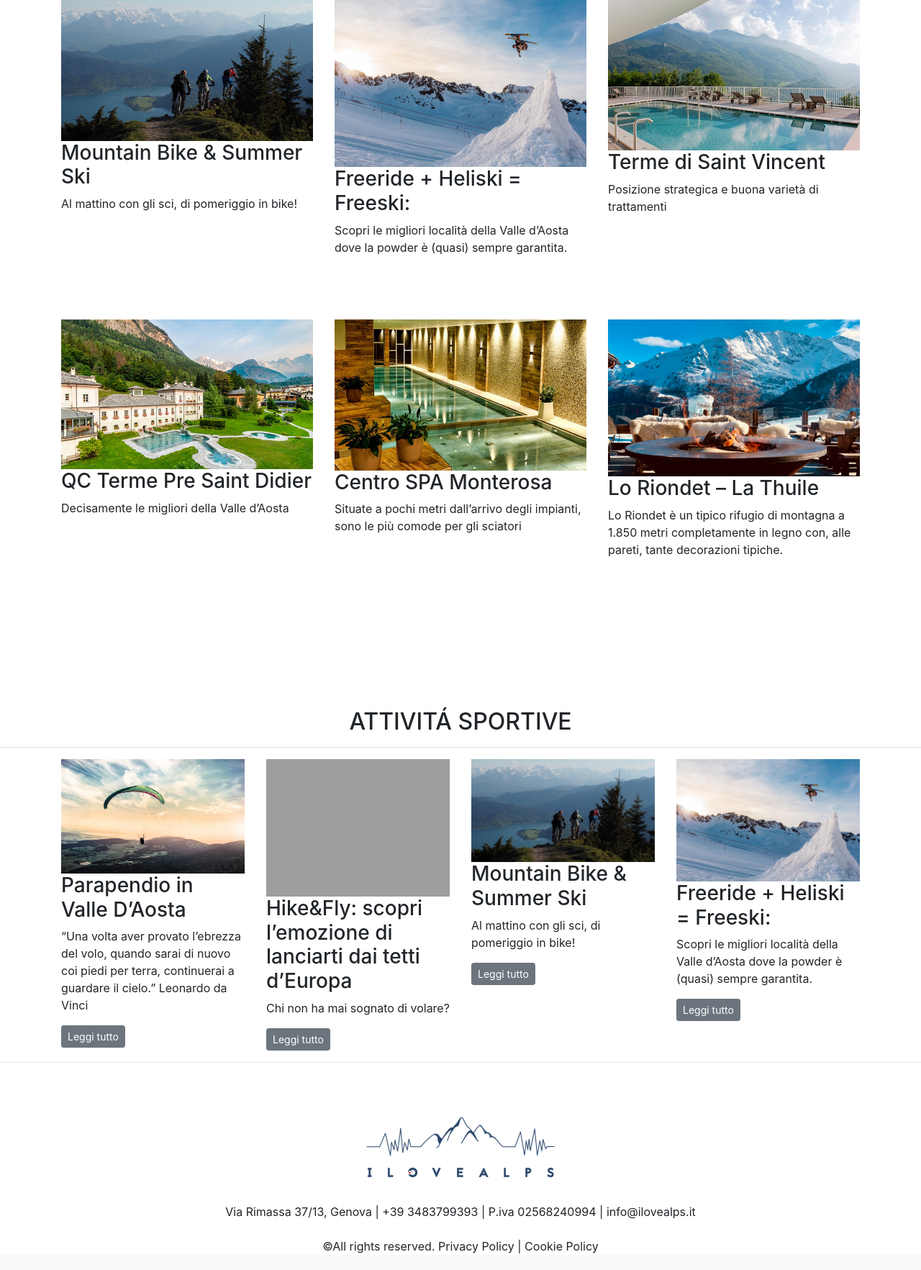
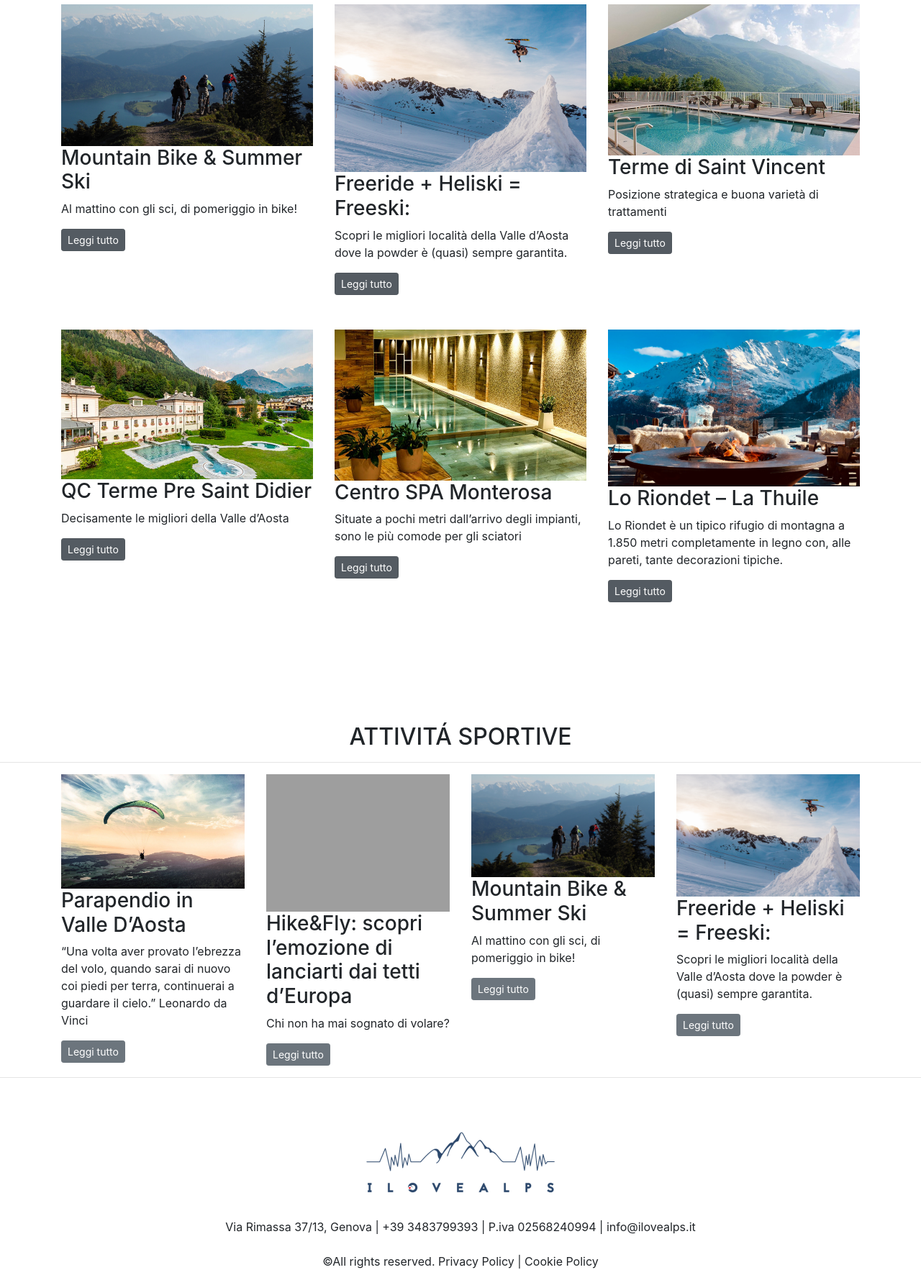
Before and after one commit to TiloGenova/alps, a Django app: page / in a window 1280 px wide. Shown: the part 2308-4073 px from the top of the page at 72% size. Before the commit the page ends 4050 px from the top, so only its background shows below. Run offline with Django 3.2, Linux system fonts and the light colour scheme; data comes from the database, SQL or seed files in the repository; grey boxes are pictures that could not be loaded.

Commit message:
Nav inline Nav bar toggler Leggi tutti buttons

```diff
--- a/alps/templates/alps/base.html
+++ b/alps/templates/alps/base.html
@@ -9,14 +9,19 @@
     <!-- Bootstrap CSS -->
     <link rel="stylesheet" href="https://cdn.jsdelivr.net/npm/bootstrap@4.5.3/dist/css/bootstrap.min.css"
           integrity="sha384-TX8t27EcRE3e/ihU7zmQxVncDAy5uIKz4rEkgIXeMed4M0jlfIDPvg6uqKI2xXr2" crossorigin="anonymous">
-
+    <script src="https://code.jquery.com/jquery-3.5.1.slim.min.js"
+            integrity="sha384-DfXdz2htPH0lsSSs5nCTpuj/zy4C+OGpamoFVy38MVBnE+IbbVYUew+OrCXaRkfj"
+            crossorigin="anonymous"></script>
+    <script src="https://cdn.jsdelivr.net/npm/bootstrap@4.5.3/dist/js/bootstrap.bundle.min.js"
+            integrity="sha384-ho+j7jyWK8fNQe+A12Hb8AhRq26LrZ/JpcUGGOn+Y7RsweNrtN/tE3MoK7ZeZDyx"
+            crossorigin="anonymous"></script>
     <title>Vacanze in Valle d'Aosta | una guida alle attività da svolgere in montagna</title>
     <link rel="shortcut icon" type="image/png" href="{% static 'alps/cropped-Logo-alps3-32x32.png' %}"/>
 </head>
 <body>
 
 
-<nav id="topNav" class="navbar sticky-top navbar-expand-lg navbar-light bg-light text-center">
+<nav id="topNav" class="navbar sticky-top navbar-expand-lg navbar-light bg-light ">
     <a class="navbar-brand" href="{% url 'alps:home' %}">
         <img src="{% static 'alps/logoc.png' %}" width="250 " height="80" class="d-inline-block align-top">
 
@@ -26,13 +31,14 @@
             <span class="navbar-toggler-icon"></span>
         </button>
 
+
         <div class="collapse navbar-collapse flex-row-reverse" id="navbarNavDropdown">
             <ul class="navbar-nav navbar-right ">
                 <div class="container">
-                    <li class="nav-item active">
+                    <li class="nav-item ">
                         <a class="nav-link" href="{% url 'alps:home' %}">I love Alps</a>
                     </li>
-                    <li class="nav-item active">
+                    <li class="nav-item ">
                         <a class="nav-link" href="{% url 'alps:sports' %}">Sport</a>
                     </li>
                     <li class="nav-item dropdown">
@@ -80,7 +86,23 @@
 </div>
 {{ contactall.city }}
 -->
-<div class="container text-center">
+
+
+
+<footer>
+    <div class="container-fluid footer text-center">
+
+        <img src="{% static 'alps/logo.png' %} ">
+        <br/>
+        <br/>
+        <a> Via Rimassa 37/13, Genova </a>|<a> +39 3483799393 </a>|<a> P.iva 02568240994 </a>|<a> info@ilovealps.it</a>
+        <br/>
+        <br/>
+        <a>©All rights reserved. Privacy Policy </a>|<a> Cookie Policy</a>
+    </div>
+</footer>
+
+<!--div class="container text-center">
 
     <img src="{% static 'alps/logo.png' %} ">
     <br/>
@@ -90,16 +112,8 @@
     <br/>
     <a>©All rights reserved. Privacy Policy </a>|<a> Cookie Policy</a>
 
-</div>
+</div-->
 
 
-
-<!-- Option 1: jQuery and Bootstrap Bundle (includes Popper) -->
-<script src="https://code.jquery.com/jquery-3.5.1.slim.min.js"
-        integrity="sha384-DfXdz2htPH0lsSSs5nCTpuj/zy4C+OGpamoFVy38MVBnE+IbbVYUew+OrCXaRkfj"
-        crossorigin="anonymous"></script>
-<script src="https://cdn.jsdelivr.net/npm/bootstrap@4.5.3/dist/js/bootstrap.bundle.min.js"
-        integrity="sha384-ho+j7jyWK8fNQe+A12Hb8AhRq26LrZ/JpcUGGOn+Y7RsweNrtN/tE3MoK7ZeZDyx"
-        crossorigin="anonymous"></script>
 </body>
 </html>
--- a/alps/templates/alps/home.html
+++ b/alps/templates/alps/home.html
@@ -113,8 +113,9 @@
 
             <h3>{{ activity.title }}</h3>
             <p>{{ activity.description }}</p>
-            <!--button href="{% url 'alps:details' activity.id %}" type="button"
-            color=#d98d76 class="btn btn-secondary btn-sm">Leggi tutto</button-->
+            <!--BUTTON color=#d98d76-->
+            <a href="{% url 'alps:details' activity.id %}" class="btn btn-secondary btn-sm active"
+               role="button" aria-pressed="true">Leggi tutto</a>
             <br/>
             <br/>
             <br/>
```
